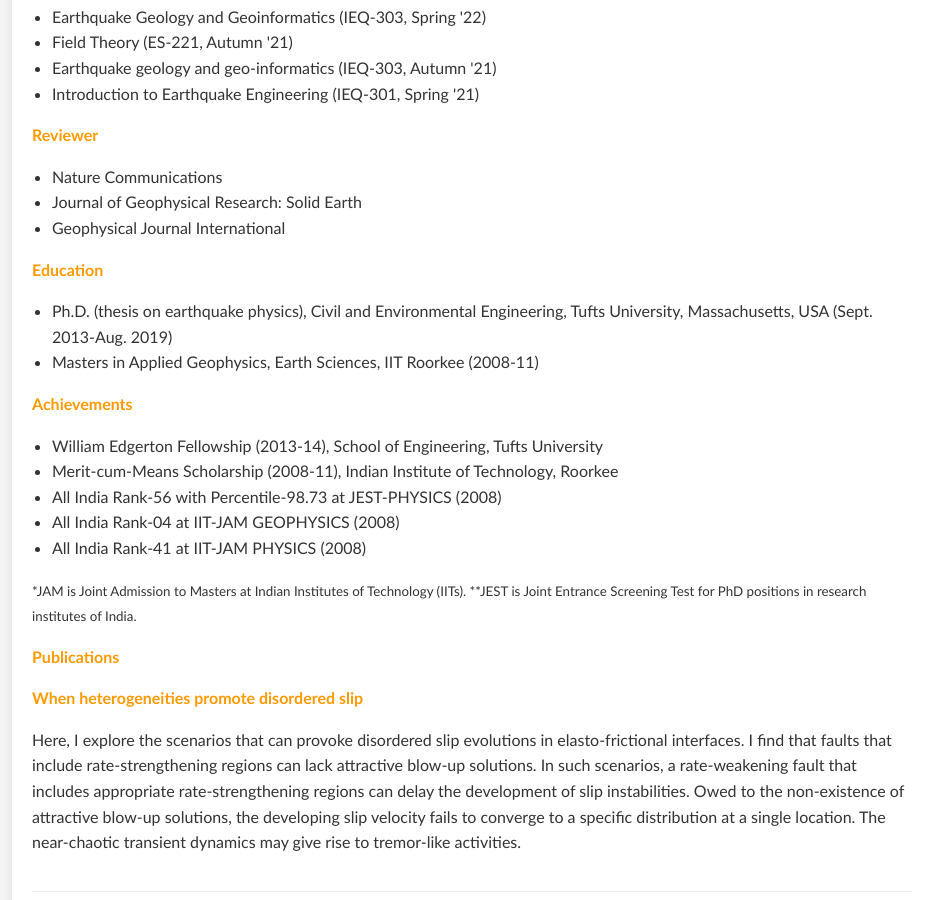
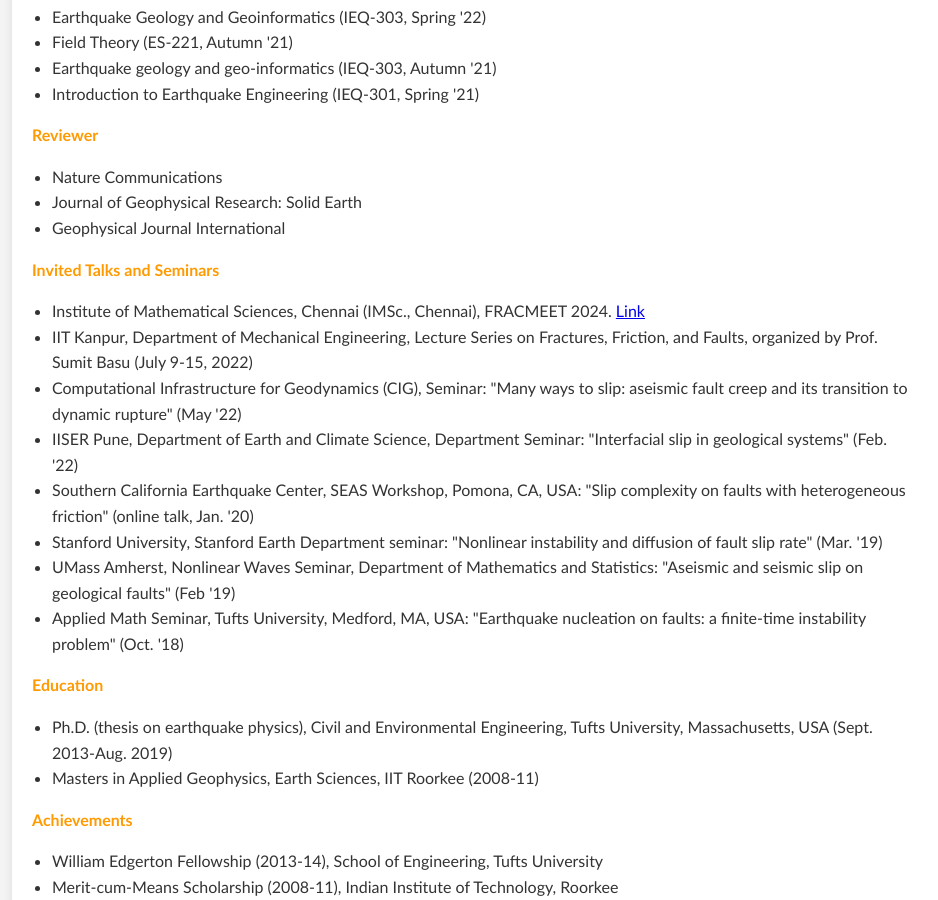
Before and after one commit to RaySohom/q, a Jekyll site: the page index.html, which Jekyll copies as it is, in a window 1280 px wide and 900 px high, scrolled down 714 px. Shown: the whole window, without its empty margins (8-946 px from the left). Built offline with Jekyll 4.4.1, drawn with Linux system fonts in a browser that asks for light colours; some web fonts are replaced.

Commit message:
Update index.html

```diff
--- a/index.html
+++ b/index.html
@@ -40,7 +40,17 @@
                 <li>Journal of Geophysical Research: Solid Earth</li>
                 <li>Geophysical Journal International</li>
             </ul>
-
+<h2>Invited Talks and Seminars</h2>
+<ul>
+    <li>Institute of Mathematical Sciences, Chennai (IMSc., Chennai), FRACMEET 2024. <a href="https://sites.google.com/hyderabad.bits-pilani.ac.in/fracmeet2024/speakers_1?authuser=0">Link</a></li>
+    <li>IIT Kanpur, Department of Mechanical Engineering, Lecture Series on Fractures, Friction, and Faults, organized by Prof. Sumit Basu (July 9-15, 2022)</li>
+    <li>Computational Infrastructure for Geodynamics (CIG), Seminar: "Many ways to slip: aseismic fault creep and its transition to dynamic rupture" (May '22)</li>
+    <li>IISER Pune, Department of Earth and Climate Science, Department Seminar: "Interfacial slip in geological systems" (Feb. '22)</li>
+    <li>Southern California Earthquake Center, SEAS Workshop, Pomona, CA, USA: "Slip complexity on faults with heterogeneous friction" (online talk, Jan. '20)</li>
+    <li>Stanford University, Stanford Earth Department seminar: "Nonlinear instability and diffusion of fault slip rate" (Mar. '19)</li>
+    <li>UMass Amherst, Nonlinear Waves Seminar, Department of Mathematics and Statistics: "Aseismic and seismic slip on geological faults" (Feb '19)</li>
+    <li>Applied Math Seminar, Tufts University, Medford, MA, USA: "Earthquake nucleation on faults: a finite-time instability problem" (Oct. '18)</li>
+</ul>
             <h2>Education</h2>
             <ul>
                 <li>Ph.D. (thesis on earthquake physics), Civil and Environmental Engineering, Tufts University, Massachusetts, USA (Sept. 2013-Aug. 2019)</li>
```
